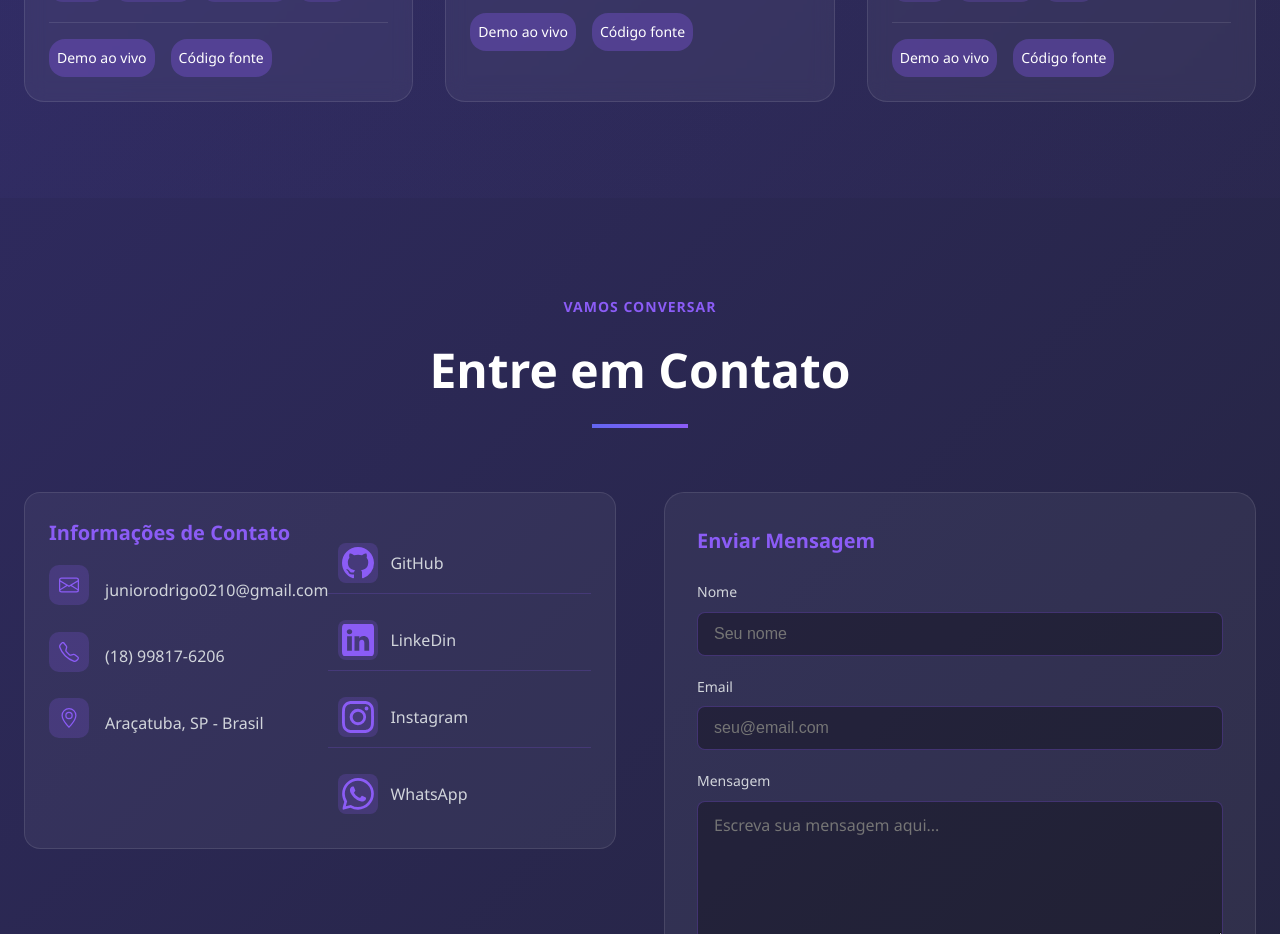
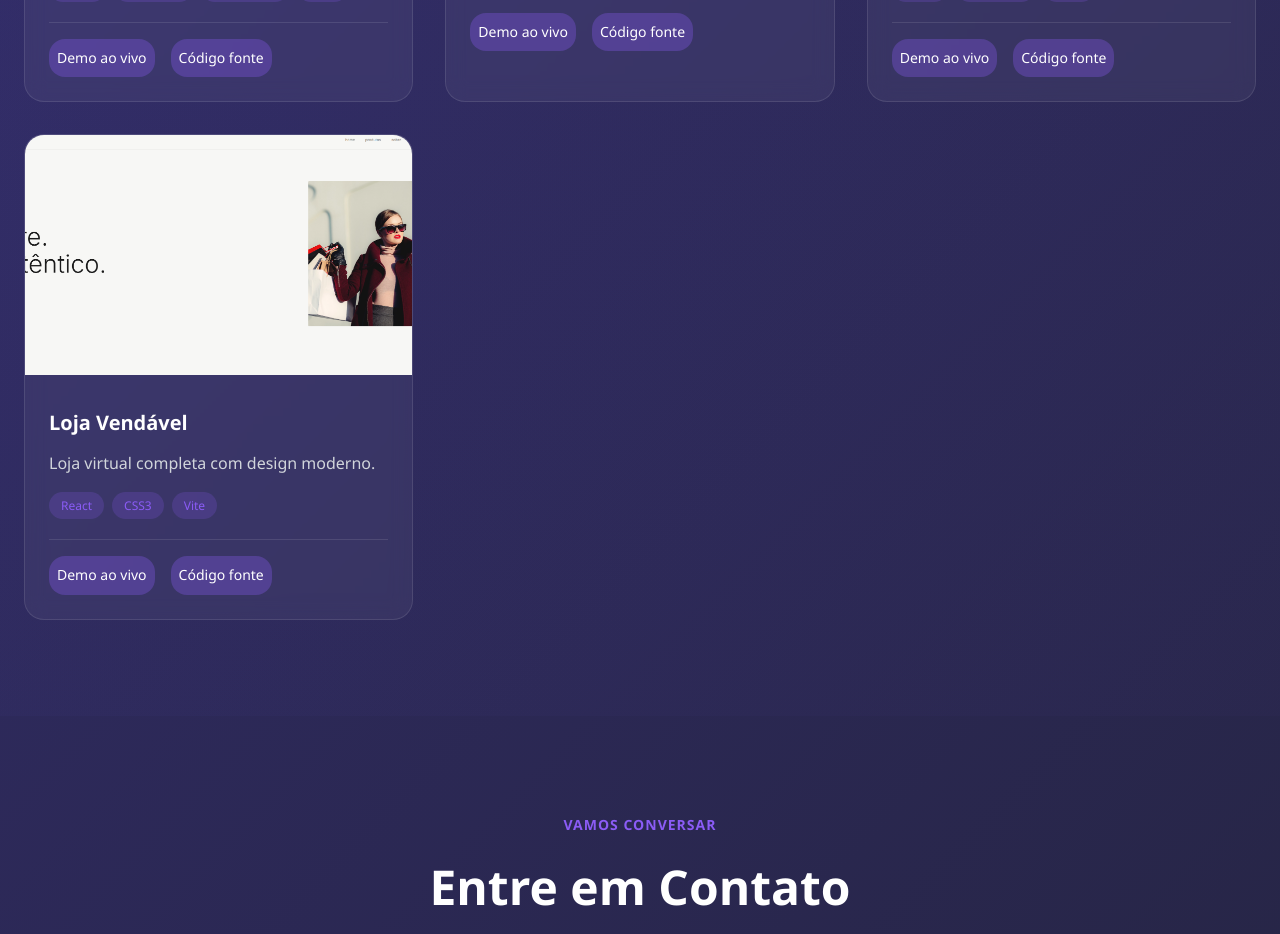
Before and after one commit to Junio-Rodr1go/Portfolio, a React (Vite) app: page / in a window 1280 px wide. Shown: the part 3040-3974 px from the top of the page. Built offline with nearby package versions, Linux system fonts and the light colour scheme.

Commit message:
add project

```diff
--- a/src/data/projectsData.js
+++ b/src/data/projectsData.js
@@ -4,6 +4,7 @@ import coffeeImg from './imgs/coffee.png'
 import pokedexImg from './imgs/pokedex.png'
 import flappyImg from './imgs/flappy.png'
 import calculadorImg from './imgs/calculador.png'
+import vendavelImg from './imgs/vendavel.png'
 
 export const projectsData = [
   {
@@ -77,5 +78,17 @@ export const projectsData = [
     demoLink: "https://calculadora-drab-phi.vercel.app/",
     codeLink: "https://github.com/Junio-Rodr1go/Calculator",
     featured: false
+  },
+  {
+    id: 7,
+    title: "Loja Vendável",
+    description: "Loja virtual completa com design moderno.",
+    description_en: "Complete online store with modern design.",
+    description_es: "Tienda virtual completa con diseño moderno.",
+    tech: ["React", "CSS3", "Vite"],
+    image: vendavelImg,
+    demoLink: "https://vendavel.vercel.com/",
+    codeLink: "https://github.com/Junio-Rodr1go/Store",
+    featured: false
   }
 ];
```
Also changed, not shown: src/data/imgs/vendavel.png (added).
